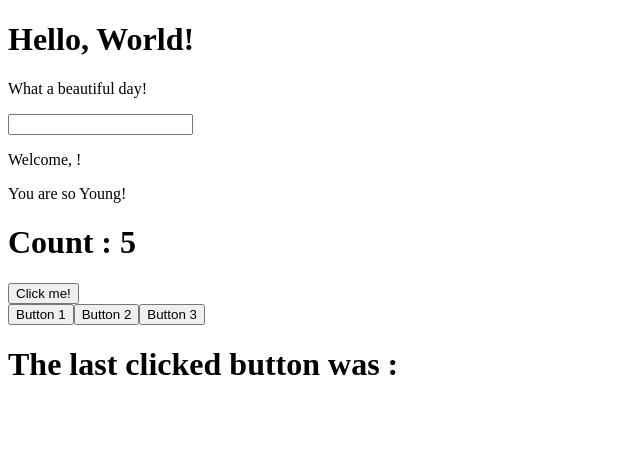
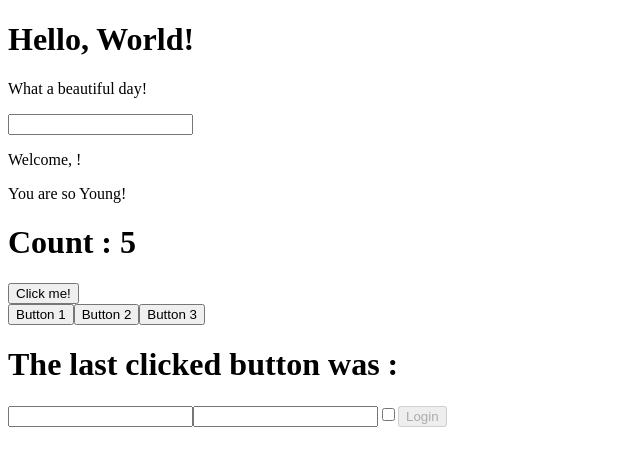
Before and after one commit to Ivanfras98/react-exercises, a React (Create React App) app: page / in a window 1280 px wide. Shown: the top 466 px of the page, without its empty margins (0-640 px from the left). Built offline with nearby package versions, Linux system fonts and the light colour scheme.

Commit message:
es-forms-03-done

```diff
--- a/src/App.js
+++ b/src/App.js
@@ -2,6 +2,7 @@
 import { ClickTracker } from "./ClickTracker";
 import { Counter } from "./Counter";
 import { InteractiveWelcome } from "./InteractiveWelcome";
+import { Login } from "./Login";
 import { Message } from "./Message";
 
 export class Hello extends React.Component {
@@ -11,6 +12,9 @@
 }
 
 export class App extends React.Component {
+  onLogin(state){
+    console.log(state)
+  }
   render() {
     return (
       <div>
@@ -19,6 +23,7 @@
         <InteractiveWelcome />
         <Counter initialValue={5} />
         <ClickTracker />
+        <Login passFunc= {this.onLogin} />
       </div>
     );
   }
--- a/src/Login.js
+++ b/src/Login.js
@@ -1,12 +1,57 @@
 import React from "react";
 
 export class Login extends React.Component {
+  state = {
+    username: "",
+    remember: false,
+    password: "",
+    disabled: true,
+  };
+  inputChangeHandler = (event) => {
+    const name = event.target.name;
+    const value = event.target.value;
+    const checked = event.target.checked;
+    const type = event.target.type;
+    this.setState(
+      {
+        [name]: type === "checkbox" ? checked : value,
+      },
+      () =>
+        this.setState({
+          disabled:
+            this.state.username !== "" && this.state.password !== ""
+              ? false
+              : true,
+        })
+    );
+  };
+  HandlerLoginClick = (event) => {
+     this.props.passFunc(this.state)
+  };
+
   render() {
     return (
       <div>
-        <input name = "username" />
-        <input name = "password" type="password" />
-        <input name = "remember" type="checkbox" />
+        <input
+          name="username"
+          onChange={this.inputChangeHandler}
+          value={this.state.username}
+        />
+        <input
+          name="password"
+          type="password"
+          onChange={this.inputChangeHandler}
+          value={this.state.password}
+        />
+        <input
+          name="remember"
+          type="checkbox"
+          onChange={this.inputChangeHandler}
+          checked={this.state.remember}
+        />
+        <button disabled={this.state.disabled} onClick={this.HandlerLoginClick}>
+          Login
+        </button>
       </div>
     );
   }
```
